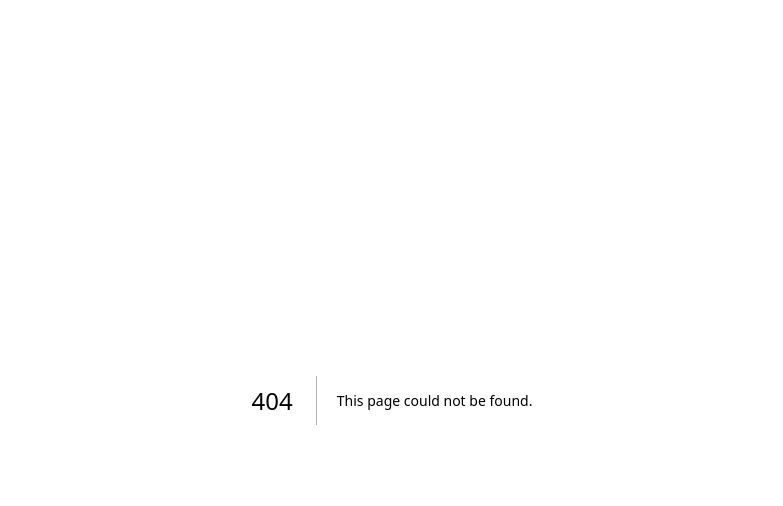
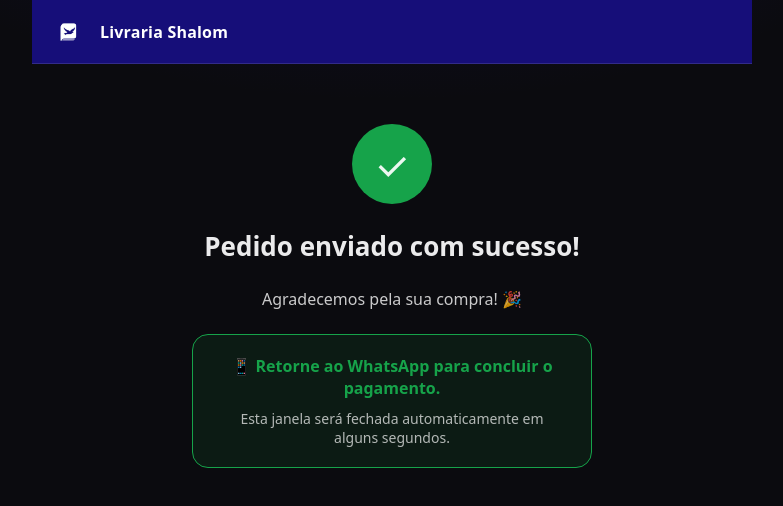
Before and after one commit to EdicoesTECH/catalogo, a Next.js app: page /obrigado in a window 1280 px wide. Before the commit this address had no page. Shown: the top 506 px of the page, without its empty margins (248-1031 px from the left). Built offline with nearby package versions, Linux system fonts and the light colour scheme.

Commit message:
feat: página de agradecimento após envio do pedido com fechamento automático

```diff
--- a/app/checkout/page.tsx
+++ b/app/checkout/page.tsx
@@ -147,9 +147,8 @@ export default function CheckoutPage() {
       localStorage.removeItem(LS_KEY);
       clearForm();
 
-      // alerta verde e fecha a aba após 3 segundos
-      showToast("Pedido enviado! Retorne ao WhatsApp para concluir o pagamento.");
-      window.setTimeout(() => window.close(), 3000);
+      // redireciona para página de agradecimento
+      window.location.href = "/obrigado";
     } catch (e: any) {
       setErrorMsg(e?.message || "Erro desconhecido");
     } finally {
--- /dev/null
+++ b/app/obrigado/page.tsx
@@ -0,0 +1,101 @@
+"use client";
+
+import { useEffect } from "react";
+
+export default function ObrigadoPage() {
+  useEffect(() => {
+    // Expira a sessão para o cliente não voltar ao carrinho
+    localStorage.removeItem("carrinho_omie_itens_v1");
+    localStorage.removeItem("carrinho_session_id_v1");
+    localStorage.removeItem("carrinho_session_start_v1");
+    sessionStorage.removeItem("carrinho_tab_init");
+
+    // Fecha a aba após 5 segundos
+    const t = window.setTimeout(() => window.close(), 5000);
+    return () => window.clearTimeout(t);
+  }, []);
+
+  return (
+    <main style={{ maxWidth: 720, margin: "0 auto", padding: 0 }}>
+      {/* TARJA AZUL COM LOGO */}
+      <div
+        style={{
+          position: "sticky",
+          top: 0,
+          zIndex: 50,
+          background: "#160E79",
+          height: 64,
+          display: "flex",
+          alignItems: "center",
+          padding: "0 16px",
+          borderBottom: "1px solid rgba(255,255,255,0.12)",
+        }}
+      >
+        <div style={{ display: "inline-flex", alignItems: "center", gap: 12 }}>
+          <img
+            src="/logo-livraria.png"
+            alt="Livraria Shalom"
+            style={{ height: 40, width: 40, objectFit: "contain" }}
+          />
+          <span style={{ color: "#fff", fontWeight: 800, letterSpacing: 0.2 }}>
+            Livraria Shalom
+          </span>
+        </div>
+      </div>
+
+      {/* CONTEÚDO */}
+      <div
+        style={{
+          padding: "60px 24px",
+          display: "flex",
+          flexDirection: "column",
+          alignItems: "center",
+          textAlign: "center",
+          gap: 24,
+        }}
+      >
+        {/* Ícone de sucesso */}
+        <div
+          style={{
+            width: 80,
+            height: 80,
+            borderRadius: "50%",
+            background: "#16a34a",
+            display: "flex",
+            alignItems: "center",
+            justifyContent: "center",
+            fontSize: 40,
+          }}
+        >
+          ✓
+        </div>
+
+        <h1 style={{ fontSize: 26, fontWeight: 800, margin: 0 }}>
+          Pedido enviado com sucesso!
+        </h1>
+
+        <p style={{ fontSize: 16, opacity: 0.85, margin: 0, maxWidth: 380 }}>
+          Agradecemos pela sua compra! 🎉
+        </p>
+
+        <div
+          style={{
+            background: "rgba(22, 163, 74, 0.1)",
+            border: "1px solid #16a34a",
+            borderRadius: 16,
+            padding: "20px 24px",
+            maxWidth: 400,
+            width: "100%",
+          }}
+        >
+          <p style={{ margin: 0, fontSize: 16, fontWeight: 600, color: "#16a34a" }}>
+            📱 Retorne ao WhatsApp para concluir o pagamento.
+          </p>
+          <p style={{ margin: "10px 0 0", fontSize: 14, opacity: 0.75 }}>
+            Esta janela será fechada automaticamente em alguns segundos.
+          </p>
+        </div>
+      </div>
+    </main>
+  );
+}
```
